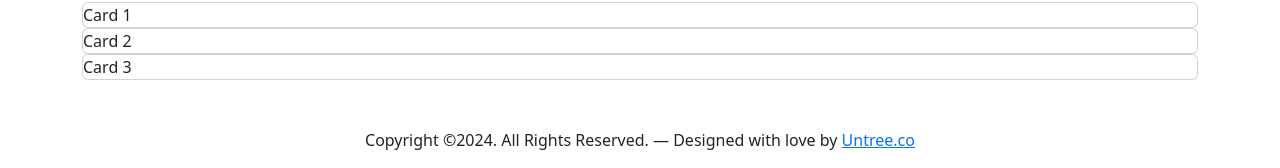
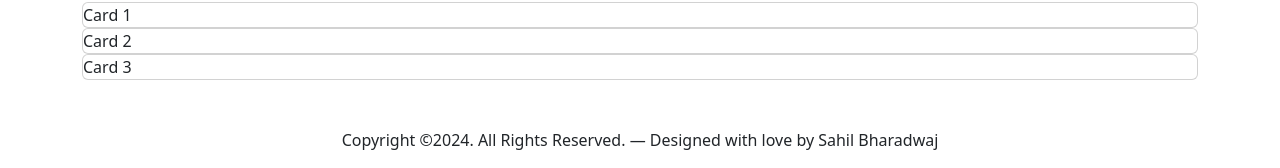
Before and after one commit to Sahil0215/INSTA_BILL_Vercel, a Django app: page / in a window 1280 px wide; the page is wider, and only the part inside the window is pictured. Shown: the part 1399-1567 px from the top of that part. Run offline with Django 5.2, Linux system fonts and the light colour scheme; some libraries are stand-ins or nearby versions.

Commit message:
third Commit

```diff
--- a/bill/templates/main.html
+++ b/bill/templates/main.html
@@ -53,7 +53,7 @@
           <div class="dots"></div>
           <div class="row justify-content-center">
             <div class="col-md-7 text-center mb-5">
-              <h1 class="heading" data-aos="fade-up" data-aos-delay="0">Effortless Management of your BUSINESS <span class="d-block"> by using <a href="{% url 'main' %}">InstaBill</a></span></h1>
+              <h1 class="heading" data-aos="fade-up" data-aos-delay="0">Effortless Management of your BUSINESS  <span class="d-block"> by using <a href="{% url 'main' %}">InstaBill</a></span></h1>
             </div>
           </div>
           <div class="row align-items-center">
@@ -164,7 +164,7 @@
 
       <div class="row mt-5">
         <div class="col-12 text-center">
-          <p class="copyright">Copyright &copy;<script>document.write(new Date().getFullYear());</script>. All Rights Reserved. &mdash; Designed with love by <a href="{% url 'main' %}">Untree.co</a>
+          <p class="copyright">Copyright &copy;<script>document.write(new Date().getFullYear());</script>. All Rights Reserved. &mdash; Designed with love by Sahil Bharadwaj</a>
           </p>
         </div>
       </div>
```
